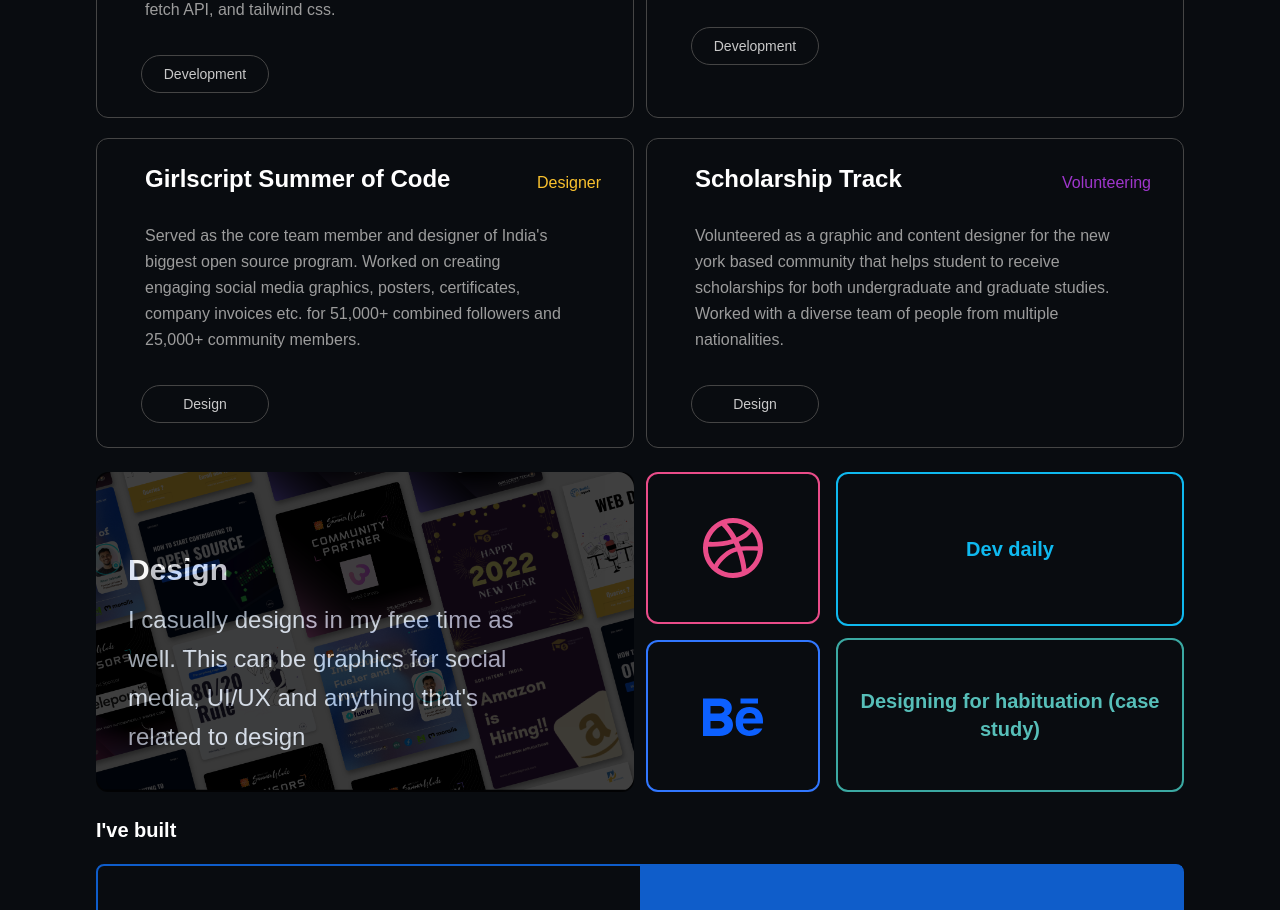
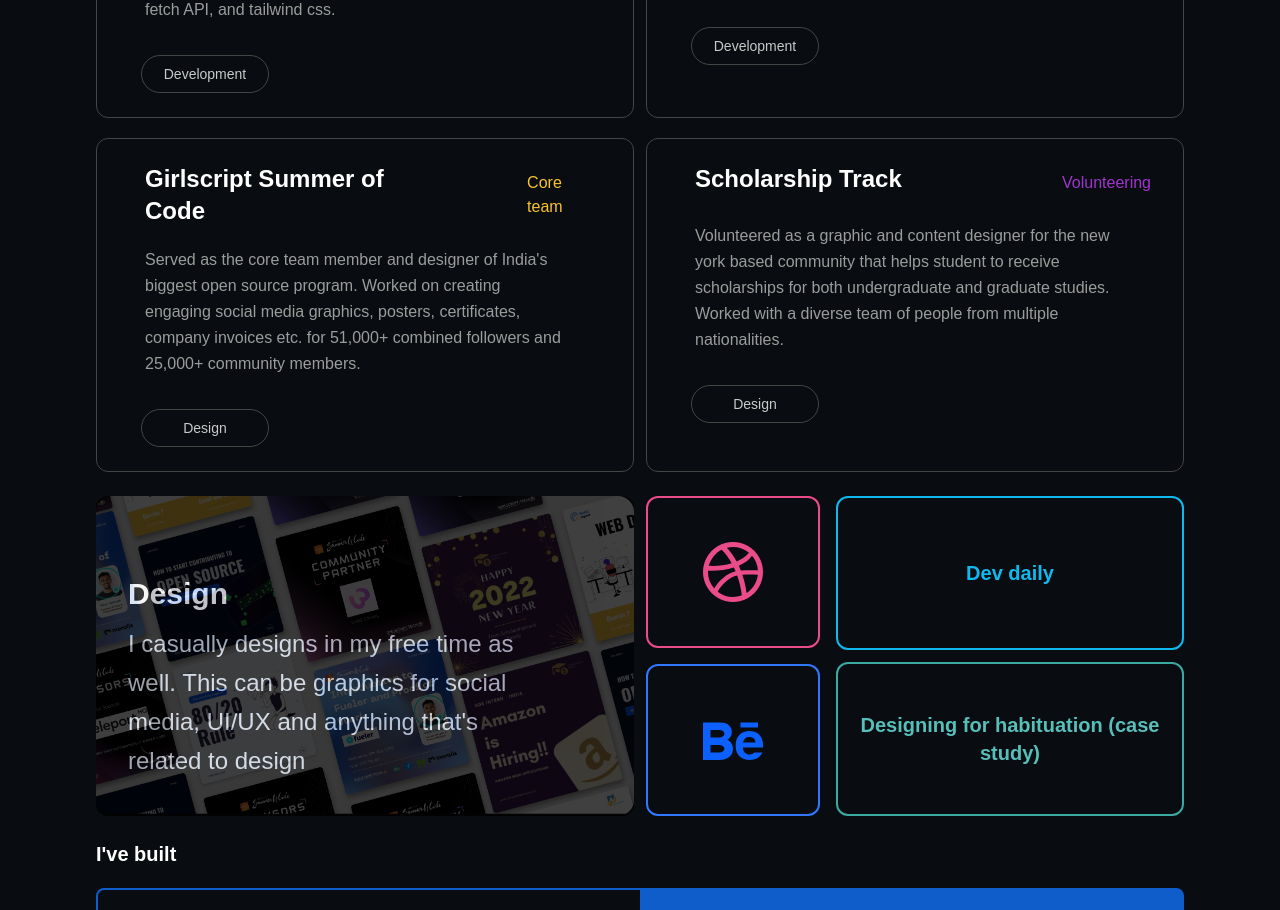
Before and after one commit to Abjcodes/portfolio-v2, a Next.js app: page / in a window 1280 px wide. Shown: the part 940-1850 px from the top of the page. Built offline with nearby package versions, Linux system fonts and the light colour scheme; a web font is replaced by a local one.

Commit message:
changed designer to core team

```diff
--- a/pages/index.js
+++ b/pages/index.js
@@ -126,7 +126,7 @@ export default function Home() {
                   Girlscript Summer of Code
                 </p>
                 <p className='py-3 px-4 text-base text-[#FAC22E] font-base sm:pt-8 sm:mx-4'>
-                  Designer
+                  Core team
                 </p>
                 </div>
                 <p className='px-4 text-[#9C9C9C] sm:pl-12 sm:pr-16 sm:leading-relaxed sm:text-base sm:py-4'>
```
